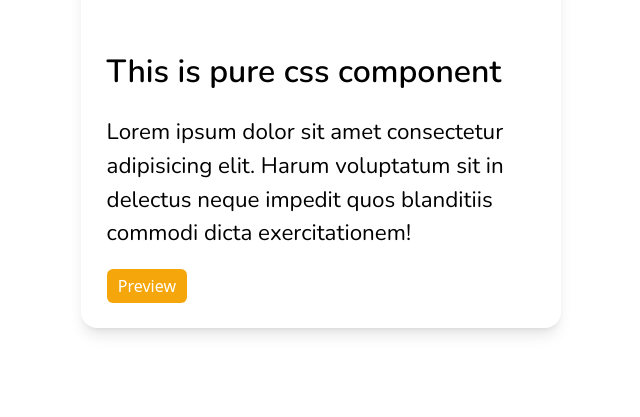
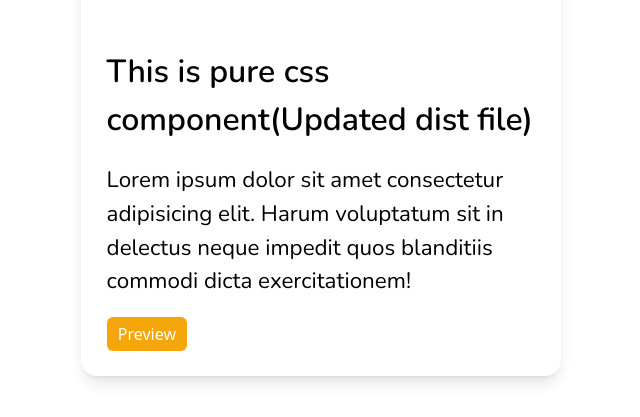
Before and after one commit to sagorahmeed/tailwindcss-vite, a website built with Vite: page index.html in a window 1280 px wide. Shown: the part 383-800 px from the top of the page, without its empty margins (319-959 px from the left). Built offline with nearby package versions, Linux system fonts and the light colour scheme.

Commit message:
Added build file

```diff
--- a/index.html
+++ b/index.html
@@ -17,7 +17,7 @@
         />
         <div class="p-space16">
           <h1 class="text-[2rem] font-semibold font-nunito mt-space16">
-            This is pure css component
+            This is pure css component(Updated dist file)
           </h1>
           <p class="mt-space12 font-normal text-[1.4rem] font-nunito">
             Lorem ipsum dolor sit amet consectetur adipisicing elit. Harum
```
